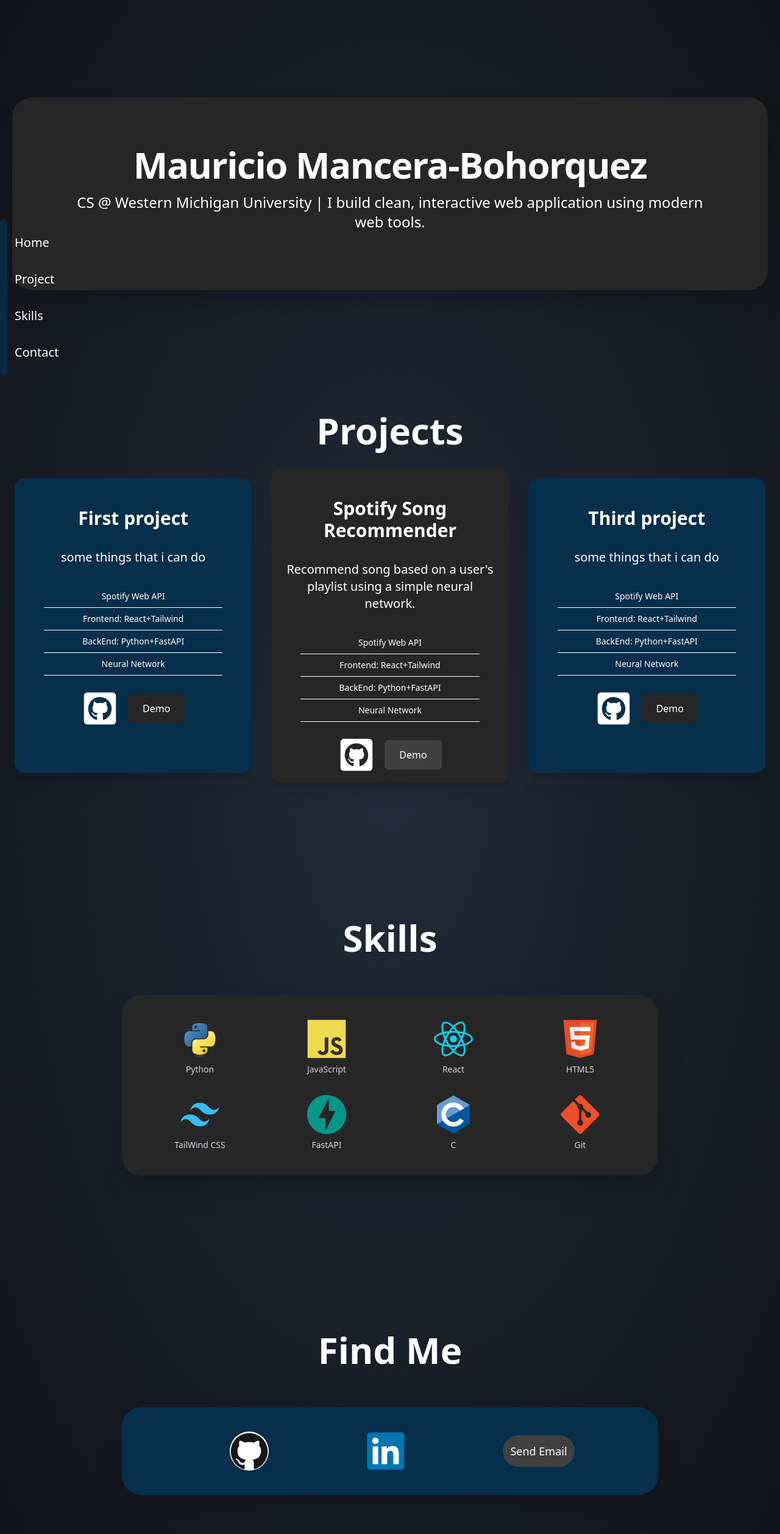
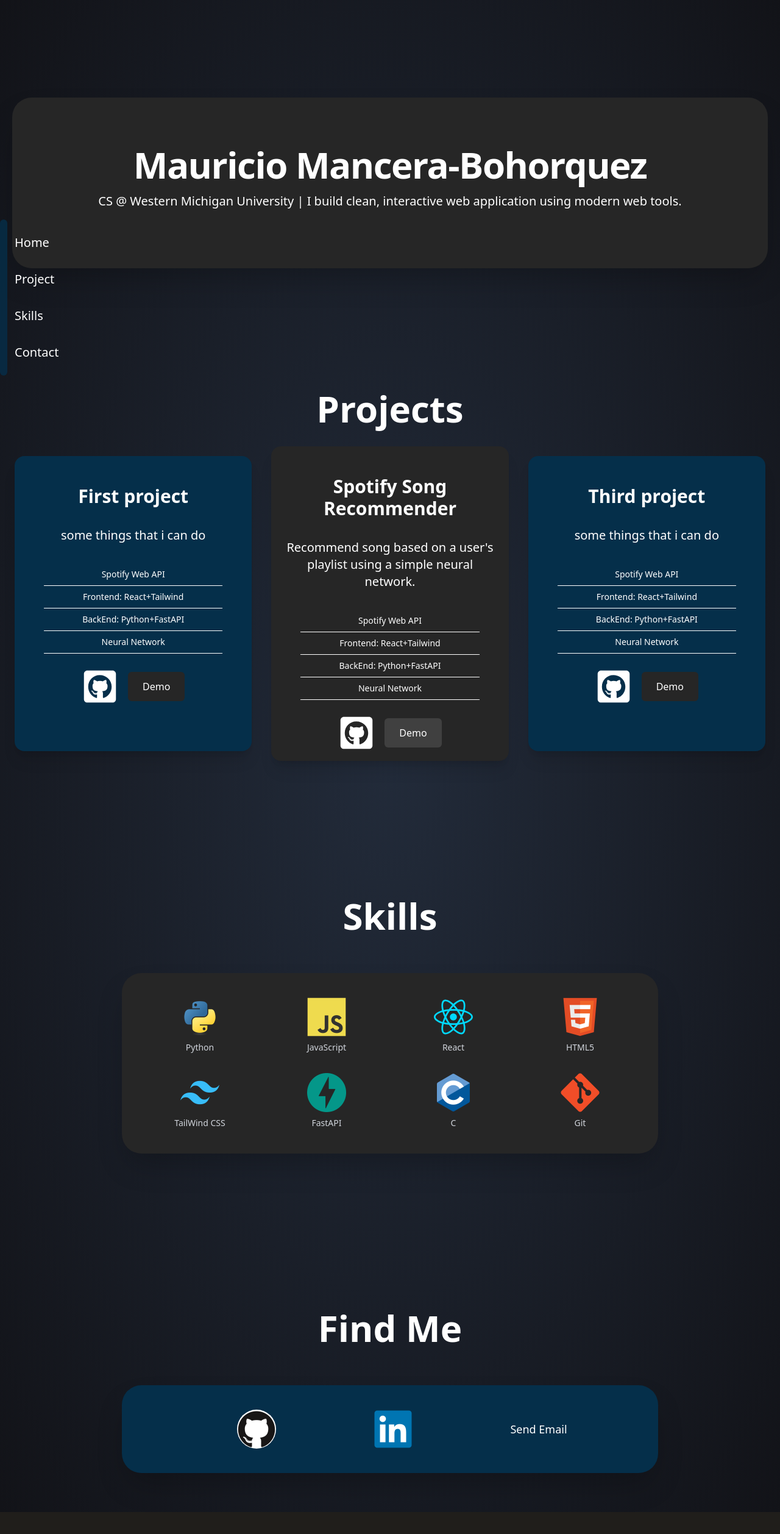
Before and after one commit to Cholito04/porfolio, a React (Vite) app: page / in a window 1280 px wide. Shown: the whole page at 61% size. After the commit the page ends 2480 px from the top, so only its background shows below. Built offline with nearby package versions, Linux system fonts and the light colour scheme.

Commit message:
more ui changes

```diff
--- a/src/components/Contact.tsx
+++ b/src/components/Contact.tsx
@@ -37,7 +37,7 @@ function Contact() {
           href="mailto:mauriciomancerab@gmail.com"
           target="_blank"
           rel="noopener noreferrer"
-          className="text-lg hover:text-sky-500 transition bg-neutral-700 p-3 rounded-full md:hover:scale-120 duration-300"
+          className="text-lg hover:text-sky-500 transition rounded-full md:hover:scale-120 duration-300"
         >
           Send Email
         </a>
--- a/src/components/Hero.tsx
+++ b/src/components/Hero.tsx
@@ -1,11 +1,14 @@
 function Hero() {
   return (
-    <div id="Hero" className="w-full px-4 py-40 mx-auto text-white text-center">
-      <div className="mx-auto max-w-310 bg-neutral-800 p-20 rounded-4xl shadow-2xl">
-        <h1 className=" lg:text-6xl md:text-5xl text-4xl font-extrabold tracking-tight">
+    <div
+      id="Hero"
+      className="w-full lg:px-4 px-10 py-40 mx-auto text-white text-center"
+    >
+      <div className="mx-auto lg:max-w-310 max-w-200 bg-neutral-800 p-20 rounded-4xl shadow-2xl">
+        <h1 className=" lg:text-6xl md:text-5xl text-3xl font-extrabold tracking-tight">
           Mauricio Mancera-Bohorquez
         </h1>
-        <p className="md:text-2xl sm:text-xl text-l py-4">
+        <p className="md:text-xl sm:text-l py-4">
           CS @ Western Michigan University | I build clean, interactive web
           application using modern web tools.
         </p>
--- a/src/components/Projects.tsx
+++ b/src/components/Projects.tsx
@@ -6,11 +6,11 @@ function Projects() {
       id="Projects"
       className=" w-full py-16 px-4 text-white bg-repeat-round "
     >
-      <div className="max-w-310 -mt-10 w-full mx-auto text-center justify-center lg:px-1 px-15">
+      <div className="max-w-310 -mt-10 w-full mx-auto text-center justify-center lg:px-1">
         <h1 className="lg:text-6xl md:text-5xl text-4xl font-bold md:py-4">
           Projects
         </h1>
-        <div className="w-full py-4 max-w-310 mx-auto grid lg:grid-cols-3 gap-8">
+        <div className="w-full py-4 lg:max-w-310 max-w-130 mx-auto grid lg:grid-cols-3 gap-8">
           {/* project 1 card */}
 
           <div className="bg-sky-950 w-full shadow-xl flex flex-col p-4 my-4 rounded-2xl md:hover:scale-105 duration-300">
```
